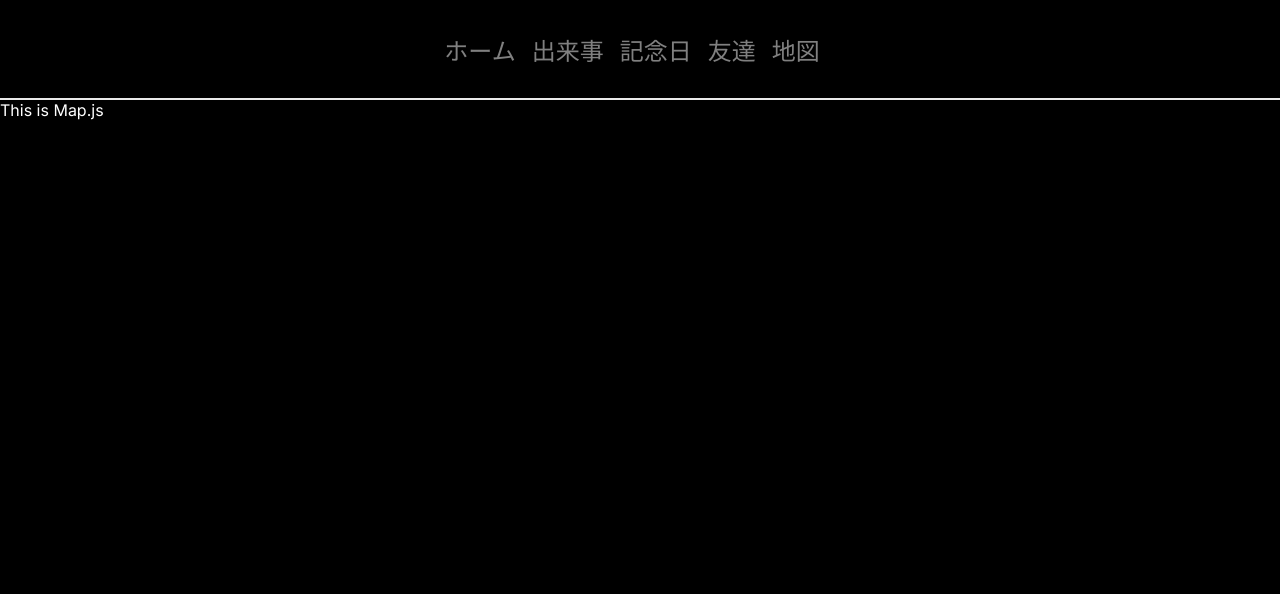
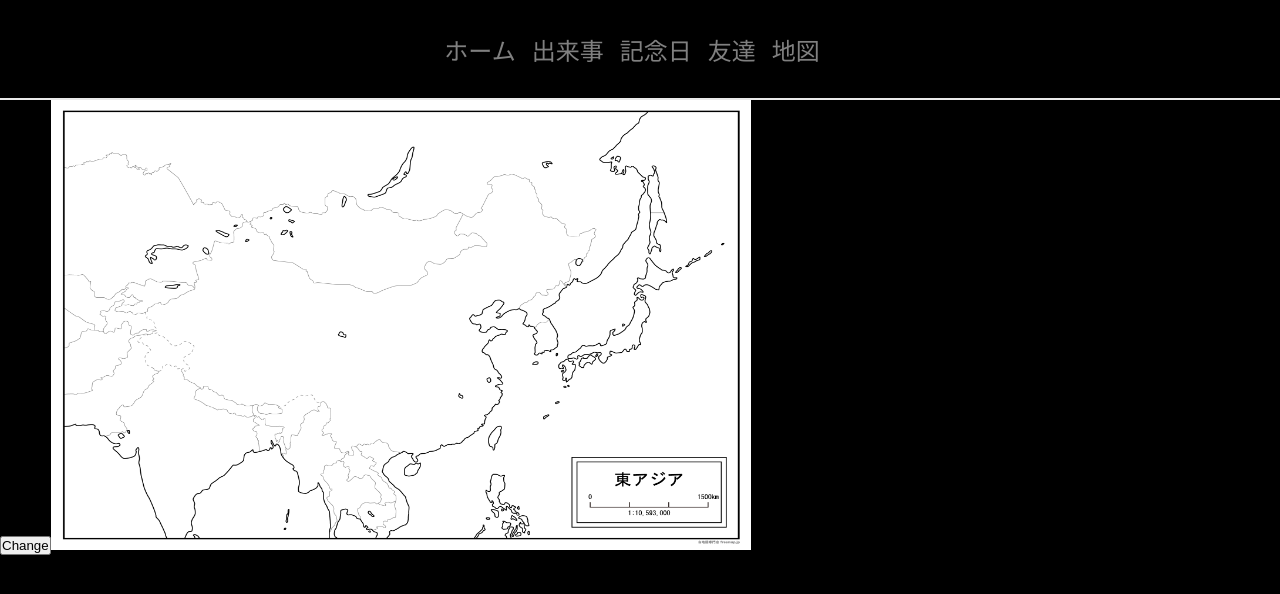
Before and after one commit to tokoshika/newsite, a Next.js app: page /map in a window 1280 px wide. Shown: the top 594 px of the page. Built offline with nearby package versions, Linux system fonts and the light colour scheme.

Commit message:
aniversary

```diff
--- a/app/anniversary/page.js
+++ b/app/anniversary/page.js
@@ -2,9 +2,6 @@
 import Link from "next/link";
 import "../style.css";
 import Button from "../components/Button/Button.js";
-import Fact1 from "../fact/fact1";
-import Fact2 from "../fact/fact2";
-import Fact3 from "../fact/fact3";
 
 import Aniv1 from "../components/Aniv/Aniv1";
 import Aniv2 from "../components/Aniv/Aniv2";
--- a/app/map/page.js
+++ b/app/map/page.js
@@ -1,6 +1,16 @@
+"use client";
 import Link from "next/link";
+import Image from "next/image";
+import { useState } from "react";
 import "../style.css";
+
 const Map = () => {
+  const [map, setMap] = useState(false);
+  const changeMap = () => {
+    setMap(!map);
+    console.log(map);
+  };
+
   return (
     <>
       <div className="header">
@@ -20,7 +30,25 @@ const Map = () => {
           地図
         </Link>
       </div>
-      This is Map.js
+      <button onClick={changeMap}>Change</button>
+
+      {map ? (
+        <Image
+          src="/assets/asia02.png"
+          width={700}
+          height={450}
+          priority={false}
+          alt="記念碑"
+        />
+      ) : (
+        <Image
+          src="/assets/asia01.png"
+          width={700}
+          height={450}
+          priority={false}
+          alt="記念碑"
+        />
+      )}
     </>
   );
 };
```
Also changed, not shown: public/assets/asia01.png (added), public/assets/asia02.png (added).
